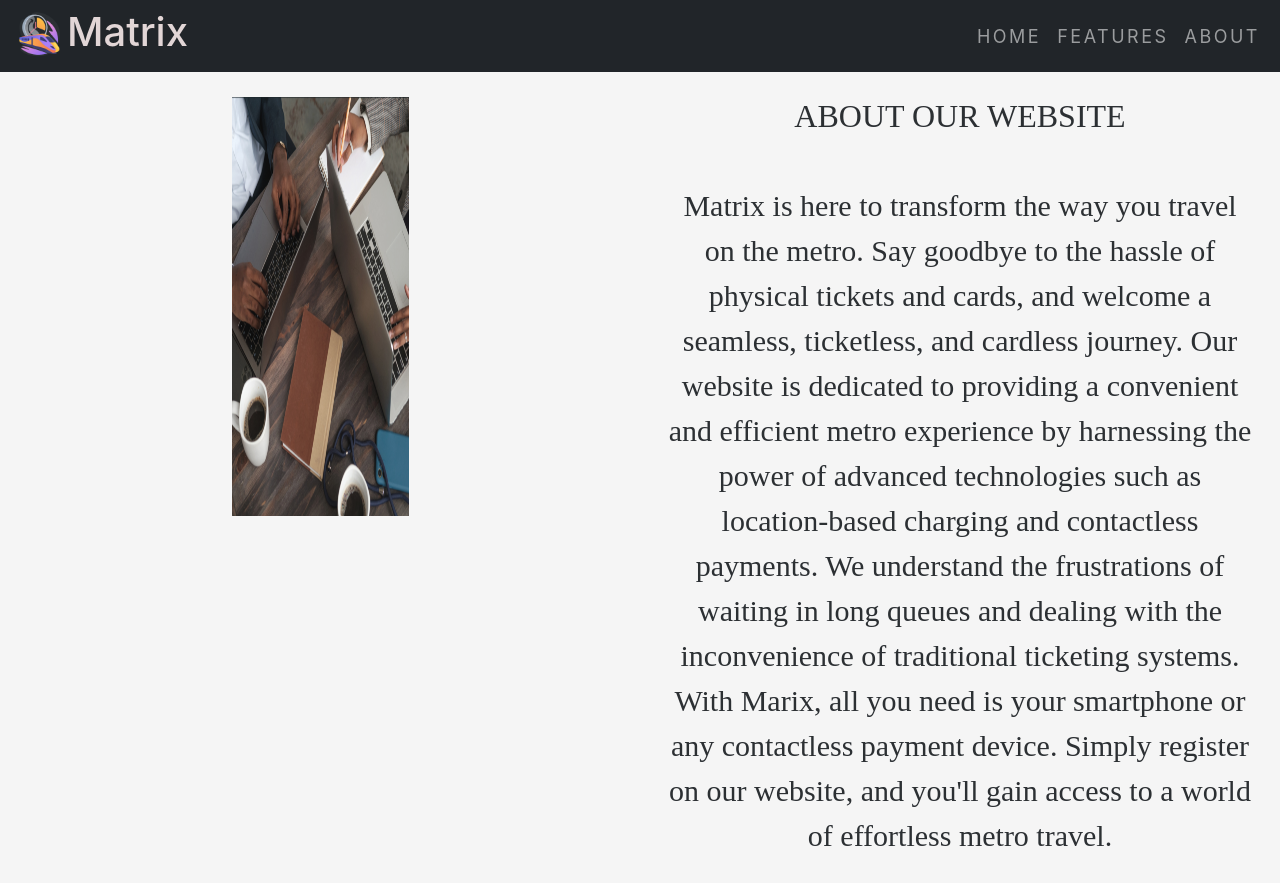
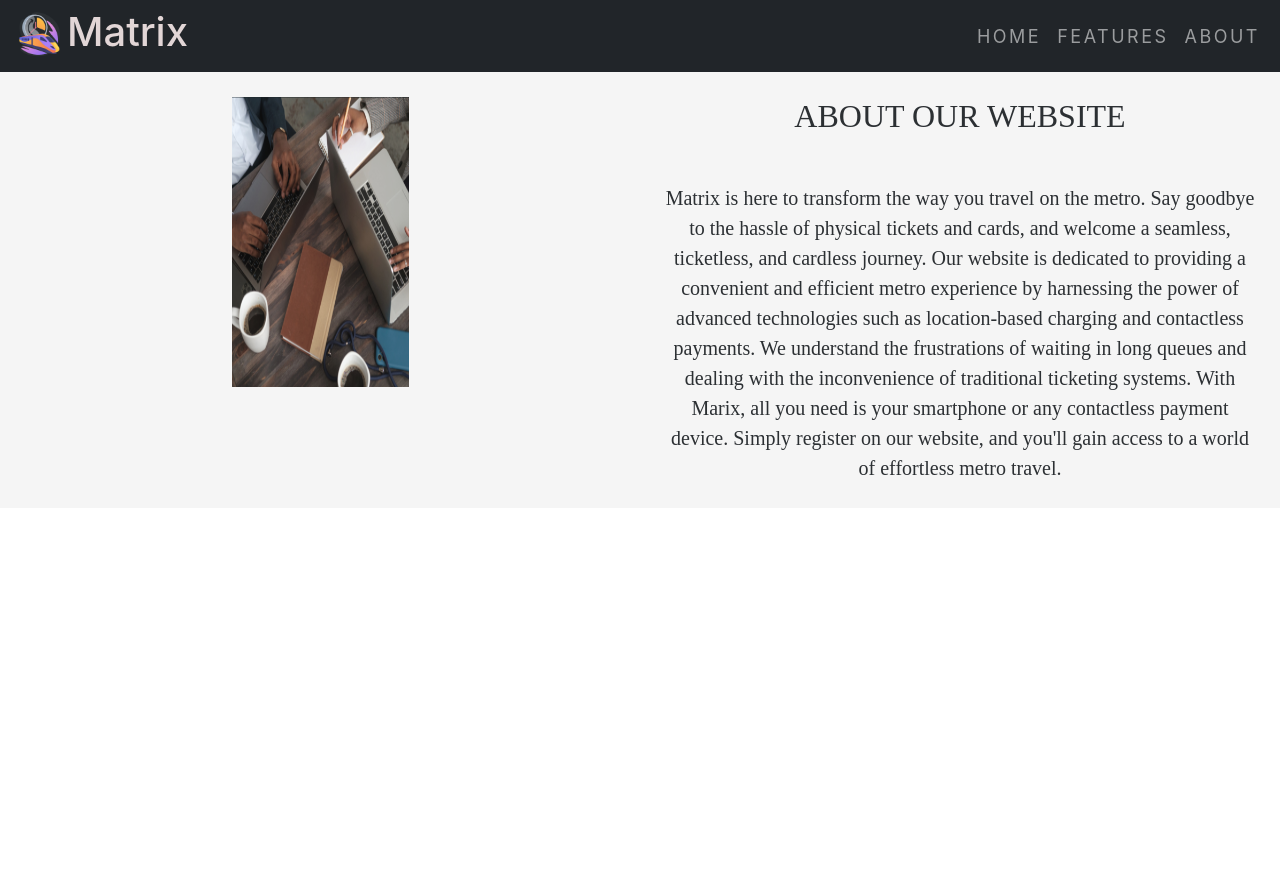
Before and after one commit to Priyanshu085/Matrix, a React (Create React App) app: page /About in a window 1280 px wide. After the commit the page ends 800 px from the top, so only its background shows below. Built offline with nearby package versions, Linux system fonts and the light colour scheme; a web font is replaced by a local one.

Commit message:
Update home.css

```diff
--- a/src/component/home.css
+++ b/src/component/home.css
@@ -82,7 +82,7 @@
   }
 
   .about_card img{
-    height: 55%;
+    height: 75%;
       width:30%;
   }
 
@@ -127,5 +127,5 @@ nav{
 .about_sec{
     padding-top:40px;
     margin-top:3px;
-    font-size:30px;
+    font-size:20px;
 }
```
